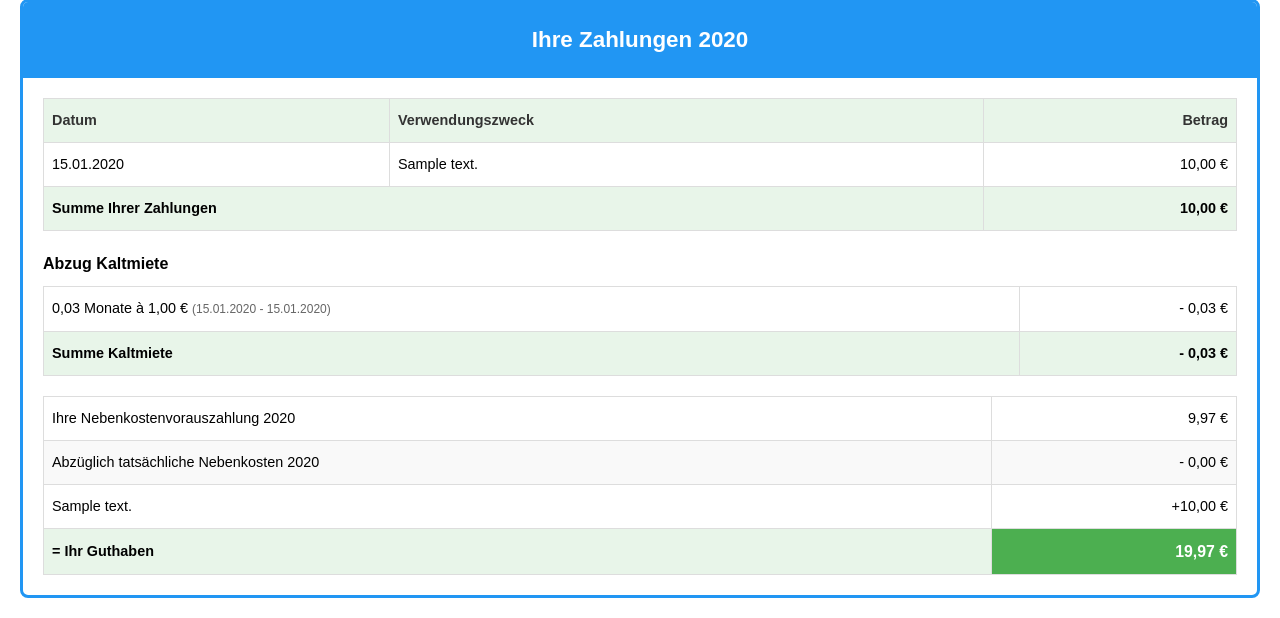
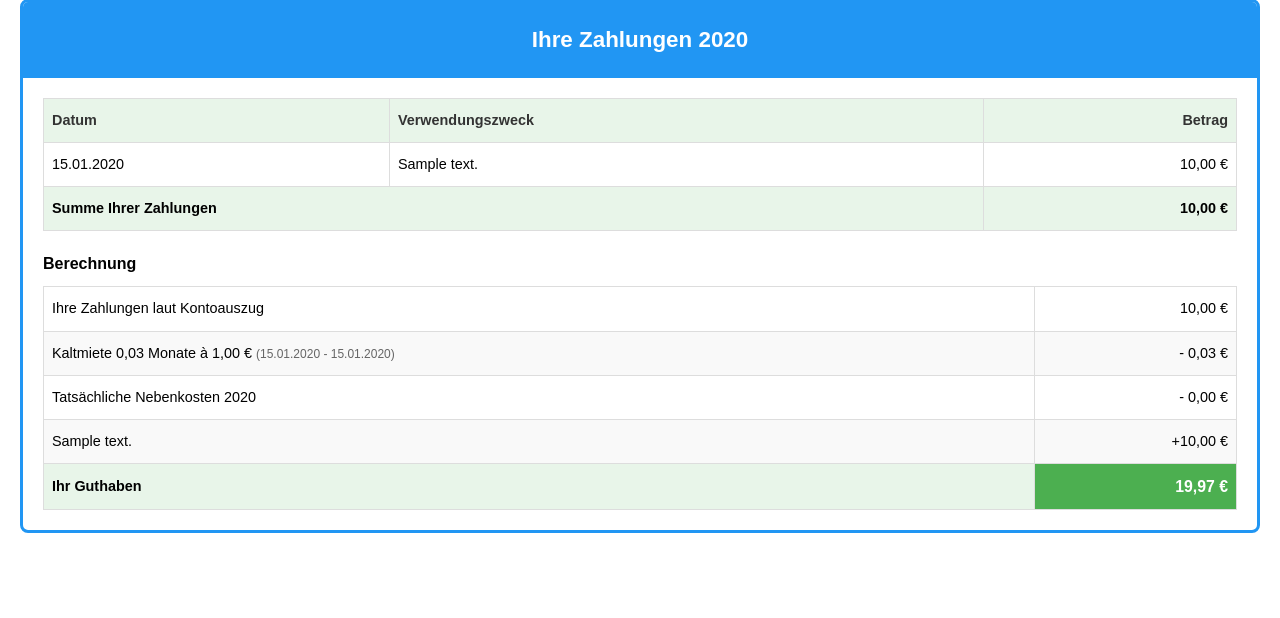
Before and after one commit to tabacha/librelandlord, a Django app: page /bill/yearly-calculation/2020/renter/1/ in a window 1280 px wide. Shown: the part 647-1265 px from the top of the page. After the commit the page ends 1180 px from the top, so only its background shows below. Run offline with Django 5.2, Linux system fonts and the light colour scheme; a user stored in the database is signed in; tables that the repository leaves empty hold one stand-in row (values such as "Sample post").

Commit message:
Andere darsrellung Kaltmeite

```diff
--- a/librelandlord/bill/templates/yearly_calculation.html
+++ b/librelandlord/bill/templates/yearly_calculation.html
@@ -808,41 +808,25 @@
             <div class="no-data">Keine Zahlungen für dieses Jahr erfasst.</div>
             {% endif %}
 
-            <!-- Kaltmiete Abzug -->
-            <h4 style="margin-top: 20px; margin-bottom: 10px;">Abzug Kaltmiete</h4>
+            <!-- Berechnungsübersicht -->
+            <h4 style="margin-top: 20px; margin-bottom: 10px;">Berechnung</h4>
             <table class="overall-table">
                 <tbody>
+                    <tr>
+                        <td style="text-align: left; font-weight: normal;">Ihre Zahlungen laut Kontoauszug</td>
+                        <td style="text-align: right;">{{ rent_payments_data.total_payments|floatformat:2 }} €</td>
+                    </tr>
                     {% for detail in rent_payments_data.cold_rent_details %}
                     <tr>
                         <td style="text-align: left; font-weight: normal;">
-                            {{ detail.months|floatformat:2 }} Monate à {{ detail.monthly_rent|floatformat:2 }} €
+                            Kaltmiete {{ detail.months|floatformat:2 }} Monate à {{ detail.monthly_rent|floatformat:2 }} €
                             <small style="color: #666;">({{ detail.period_start|date:"d.m.Y" }} - {{ detail.period_end|date:"d.m.Y" }})</small>
                         </td>
                         <td style="text-align: right;">- {{ detail.amount|floatformat:2 }} €</td>
                     </tr>
-                    {% empty %}
+                    {% endfor %}
                     <tr>
-                        <td colspan="2" class="no-data">Keine Kaltmiete hinterlegt.</td>
-                    </tr>
-                    {% endfor %}
-                </tbody>
-                <tfoot>
-                    <tr>
-                        <td style="text-align: left;"><strong>Summe Kaltmiete</strong></td>
-                        <td style="text-align: right; font-weight: bold;">- {{ rent_payments_data.cold_rent_total|floatformat:2 }} €</td>
-                    </tr>
-                </tfoot>
-            </table>
-
-            <!-- Nebenkostenvorauszahlung und Abrechnung -->
-            <table class="overall-table" style="margin-top: 20px;">
-                <tbody>
-                    <tr>
-                        <td style="text-align: left; font-weight: normal;">Ihre Nebenkostenvorauszahlung {{ billing_year }}</td>
-                        <td style="text-align: right;">{{ rent_payments_data.advance_payment_total|floatformat:2 }} €</td>
-                    </tr>
-                    <tr>
-                        <td style="text-align: left; font-weight: normal;">Abzüglich tatsächliche Nebenkosten {{ billing_year }}</td>
+                        <td style="text-align: left; font-weight: normal;">Tatsächliche Nebenkosten {{ billing_year }}</td>
                         <td style="text-align: right;">- {{ rent_payments_data.actual_costs|floatformat:2 }} €</td>
                     </tr>
                     {% for adj in rent_payments_data.adjustments %}
@@ -857,9 +841,9 @@
                         <td style="text-align: left;">
                             <strong>
                                 {% if rent_payments_data.balance >= 0 %}
-                                = Ihr Guthaben
+                                Ihr Guthaben
                                 {% else %}
-                                = Ihre Nachzahlung
+                                Ihre Nachzahlung
                                 {% endif %}
                             </strong>
                         </td>
@@ -910,41 +894,25 @@
             <div class="no-data">Keine Zahlungen für dieses Jahr erfasst.</div>
             {% endif %}
 
-            <!-- Kaltmiete Abzug -->
-            <h4 style="margin-top: 20px; margin-bottom: 10px;">Abzug Kaltmiete</h4>
+            <!-- Berechnungsübersicht -->
+            <h4 style="margin-top: 20px; margin-bottom: 10px;">Berechnung</h4>
             <table class="overall-table">
                 <tbody>
+                    <tr>
+                        <td style="text-align: left; font-weight: normal;">Zahlungen laut Kontoauszug</td>
+                        <td style="text-align: right;">{{ renter_data.total_payments|floatformat:2 }} €</td>
+                    </tr>
                     {% for detail in renter_data.cold_rent_details %}
                     <tr>
                         <td style="text-align: left; font-weight: normal;">
-                            {{ detail.months|floatformat:2 }} Monate à {{ detail.monthly_rent|floatformat:2 }} €
+                            Kaltmiete {{ detail.months|floatformat:2 }} Monate à {{ detail.monthly_rent|floatformat:2 }} €
                             <small style="color: #666;">({{ detail.period_start|date:"d.m.Y" }} - {{ detail.period_end|date:"d.m.Y" }})</small>
                         </td>
                         <td style="text-align: right;">- {{ detail.amount|floatformat:2 }} €</td>
                     </tr>
-                    {% empty %}
+                    {% endfor %}
                     <tr>
-                        <td colspan="2" class="no-data">Keine Kaltmiete hinterlegt.</td>
-                    </tr>
-                    {% endfor %}
-                </tbody>
-                <tfoot>
-                    <tr>
-                        <td style="text-align: left;"><strong>Summe Kaltmiete</strong></td>
-                        <td style="text-align: right; font-weight: bold;">- {{ renter_data.cold_rent_total|floatformat:2 }} €</td>
-                    </tr>
-                </tfoot>
-            </table>
-
-            <!-- Nebenkostenvorauszahlung und Abrechnung -->
-            <table class="overall-table" style="margin-top: 20px;">
-                <tbody>
-                    <tr>
-                        <td style="text-align: left; font-weight: normal;">Nebenkostenvorauszahlung {{ billing_year }}</td>
-                        <td style="text-align: right;">{{ renter_data.advance_payment_total|floatformat:2 }} €</td>
-                    </tr>
-                    <tr>
-                        <td style="text-align: left; font-weight: normal;">Abzüglich tatsächliche Nebenkosten {{ billing_year }}</td>
+                        <td style="text-align: left; font-weight: normal;">Tatsächliche Nebenkosten {{ billing_year }}</td>
                         <td style="text-align: right;">- {{ renter_data.actual_costs|floatformat:2 }} €</td>
                     </tr>
                     {% for adj in renter_data.adjustments %}
@@ -959,9 +927,9 @@
                         <td style="text-align: left;">
                             <strong>
                                 {% if renter_data.balance >= 0 %}
-                                = Guthaben
+                                Guthaben
                                 {% else %}
-                                = Nachzahlung
+                                Nachzahlung
                                 {% endif %}
                             </strong>
                         </td>
```
